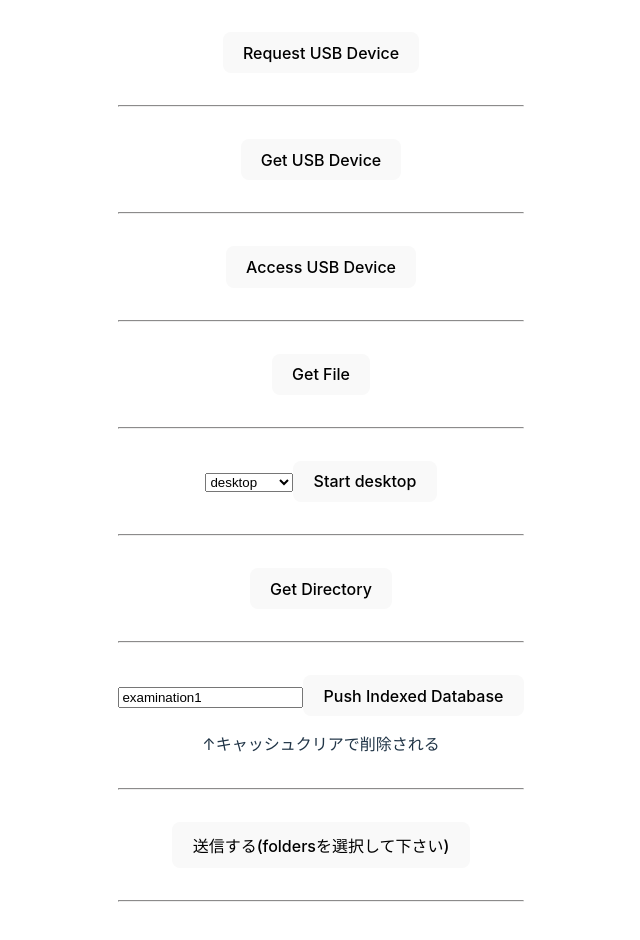
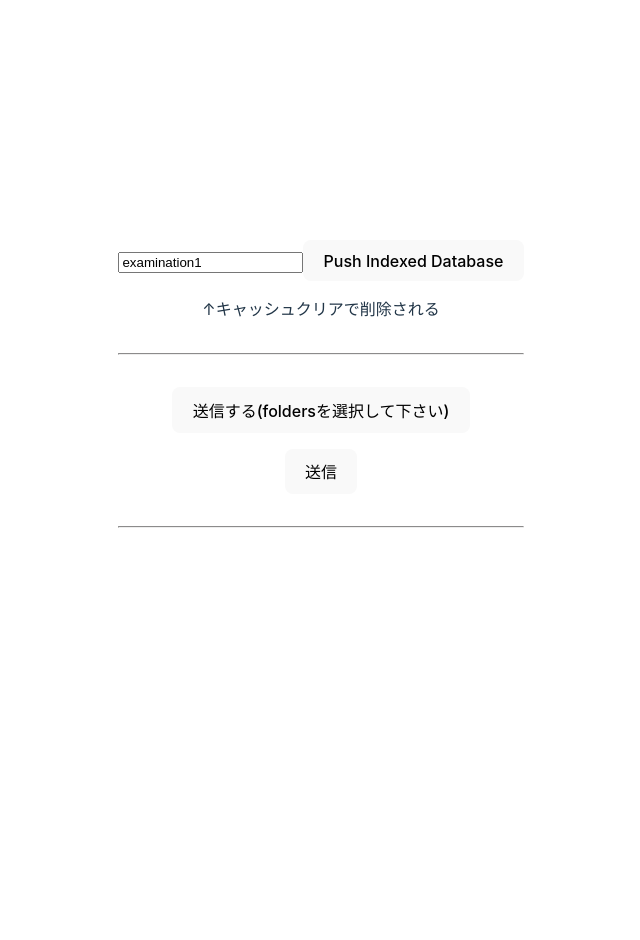
Before and after one commit to GensIto/webUSB, a React (Vite) app: page / in a window 1280 px wide. Shown: the top 940 px of the page, without its empty margins (319-959 px from the left). After the commit the page ends 800 px from the top, so only its background shows below. Built offline with nearby package versions, Linux system fonts and the light colour scheme.

Commit message:
App.tsxに見せたいもののみに変更

```diff
--- a/src/App.tsx
+++ b/src/App.tsx
@@ -20,24 +20,6 @@ declare module "react" {
 const App: React.FC = () => {
   return (
     <div>
-      <RequestUSB />
-      <Divider />
-      {/*  */}
-      <GetUSB />
-      <Divider />
-      {/*  */}
-      <AccessUSBDevice />
-      <Divider />
-      {/*  */}
-      <SelectFile />
-      <Divider />
-      {/*  */}
-      <SelectStartDir />
-      <Divider />
-      {/*  */}
-      <SelectDirectory />
-      <Divider />
-      {/*  */}
       <PushIndexedDB />
       <Divider />
       {/*  */}
--- a/src/components/ImageGallery.tsx
+++ b/src/components/ImageGallery.tsx
@@ -17,7 +17,14 @@ const ImageGallery: React.FC = () => {
     document.getElementById("InputFiles")!.click();
   };
 
+  const handleSubmit = (e: React.FormEvent<HTMLFormElement>) => {
+    e.preventDefault();
+
+    console.log(files.filter((file: any) => file.name.startsWith("00000001_")));
+  };
+
   return (
+    <form onSubmit={handleSubmit}>
       <div>
         <div style={{ textAlign: "center" }}>
           <button onClick={handleButtonClick}>
@@ -51,7 +58,9 @@ const ImageGallery: React.FC = () => {
               </li>
             ))}
         </ul>
+        <button type='submit'>送信</button>
       </div>
+    </form>
   );
 };
 
```
Lines whose indentation alone changed are shown as unchanged.
